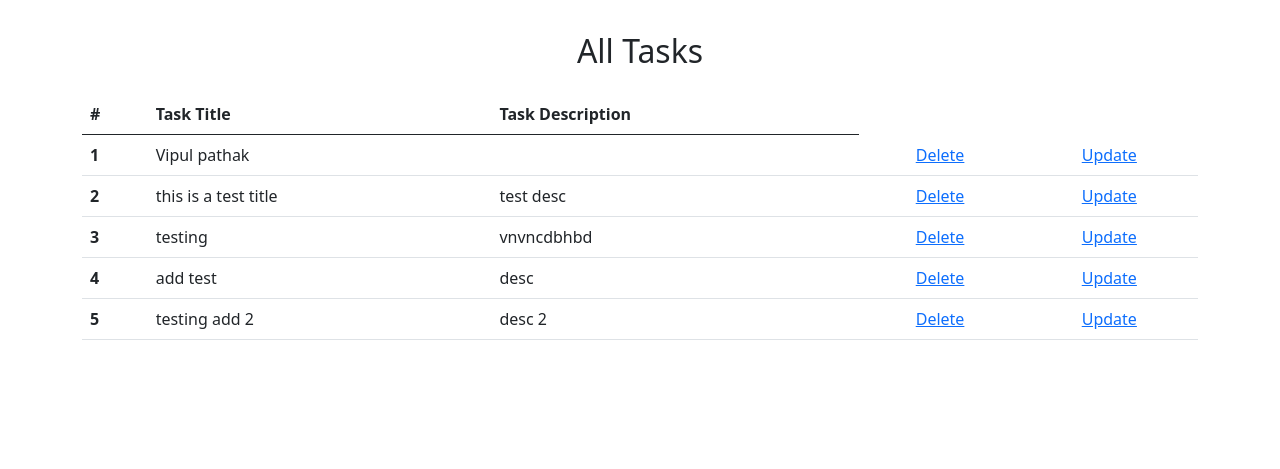
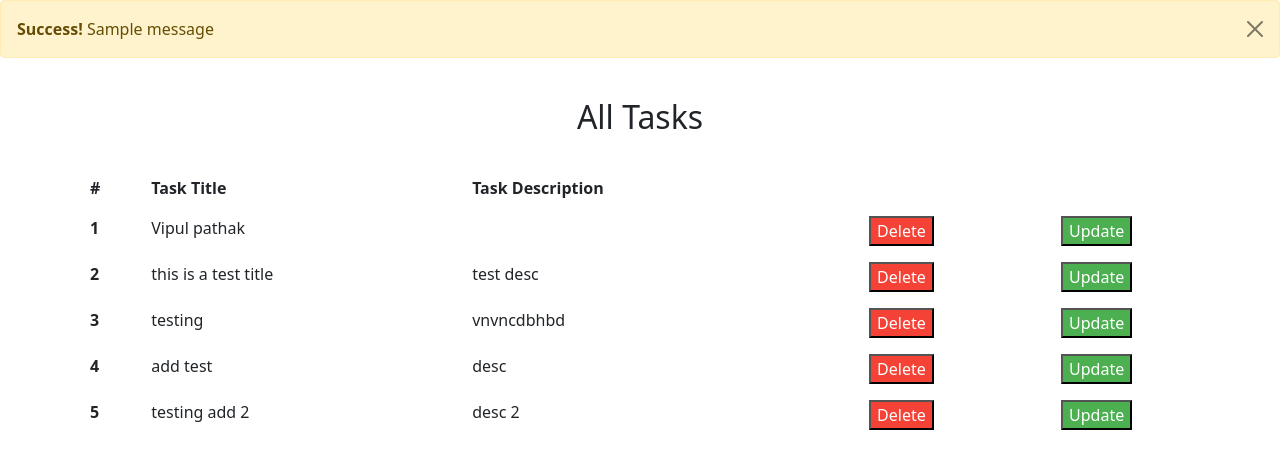
Before and after one commit to vipulpathak97/TodoAppDjango, a Django app: page /tasks in a window 1280 px wide. Shown: the part 56-525 px from the top of the page. Run offline with Django 3.2, Linux system fonts and the light colour scheme; data comes from the database, SQL or seed files in the repository; both versions use the stored data as it was after the commit; one stand-in notice (Sample message) is shown.

Commit message:
update changes

```diff
--- a/ToDoApp/templates/index.html
+++ b/ToDoApp/templates/index.html
@@ -1,5 +1,6 @@
 <!doctype html>
 <html lang="en">
+
   <head>
     <!-- Required meta tags -->
     <meta charset="utf-8">
@@ -32,12 +33,12 @@
         </div>
       </div>
     </nav>
-    {% if success %}
+    <!--{% if success %}
     <div class="alert alert-success alert-dismissible fade show" role="alert">
       <strong>Success</strong> Your task has been added to the list
       <button type="button" class="btn-close" data-bs-dismiss="alert" aria-label="Close"></button>
     </div>
-    {% endif %}
+    {% endif %}-->
     <div class="container my-3">
       <h2 class="text-center">Welcome To ToDo List - Add a Task</h2>
       <form action="/" method="post">
--- a/ToDoApp/templates/tasks.html
+++ b/ToDoApp/templates/tasks.html
@@ -32,10 +32,23 @@
       </div>
     </nav>
 
+    {% block content %}
+      {% if messages %}
+        {% for message in messages %}
+          <div class="alert alert-warning alert-dismissible fade show" role="alert">
+            <strong>Success!</strong>
+              <button type="button" class="btn-close" data-bs-dismiss="alert" aria-label="Close"></button>
+              {{ message }}
+          </div>
+        {% endfor %}
+
+      {% endif %}
+    {% endblock %}
+
     <div class="container my-3">
-      <h2 class="text-center py-3">All Tasks</h2>
-      <table class="table">
-        <thead>
+      <h2 class="text-center py-4">All Tasks</h2>
+      <table class="table table-borderless table-hover">
+        <thead class="thead-dark">
           <tr>
             <th scope="col">#</th>
             <th scope="col">Task Title</th>
@@ -49,15 +62,49 @@
             <th scope="row">{{forloop.counter}}</th>
             <td>{{task.taskTitle}}</td>
             <td>{{task.taskDesc}}</td>
-            <td><center><a href="{% url 'delete' task.id %}">Delete</a></center></td>
-            <td><center><a href="{% url 'update_task' task.id %}">Update</a></center></td>
+            <td><center><button style="background-color:#f44336"><a style="text-decoration:none; color:white" href="{% url 'delete' task.id %}">Delete</a></button></center></td>
+            <td><center><button style="text-decoration:none; background-color:#4CAF50; color:white" data-bs-toggle="modal" data-bs-target="#exampleModal">Update</button></center></td>
           </tr>
+
+          <div class="modal fade" id="exampleModal" tabindex="-1" aria-labelledby="exampleModalLabel" aria-hidden="true">
+  <div class="modal-dialog">
+    <div class="modal-content">
+      <div class="modal-header">
+        <h5 class="modal-title" id="exampleModalLabel">Update Task</h5>
+        <button type="button" class="btn-close" data-bs-dismiss="modal" aria-label="Close"></button>
+      </div>
+      <div class="modal-body">
+        <form method="post" action="{% url 'update_task' task.id %}">
+         {% csrf_token %}
+          <div class="mb-3">
+            <label for="title" class="form-label">Task Title:</label>
+            <input type="text" class="form-control" id="title" name="title">
+          </div>
+          <div class="mb-3">
+            <label for="desc" class="form-label">Task Description:</label>
+            <textarea class="form-control" id="desc" name="desc"></textarea>
+          </div>
+           <button type="button" class="btn btn-secondary" data-bs-dismiss="modal">Close</button>
+        <button type="submit" class="btn btn-primary" value="update_task">Save Changes</button>
+        </form>
+      </div>
+
+    </div>
+  </div>
+</div>
         {% endfor %}
 
         </tbody>
       </table>
 
     </div>
+
+
+
+
+
+
+
 
 
     <!-- Optional JavaScript; choose one of the two! -->
--- a/todolist/forms.py
+++ b/todolist/forms.py
@@ -1,7 +1,7 @@
 from django import forms
 from .models import Task
 
-class Taskform(forms.ModelForm):
-    class meta:
+class TaskForm(forms.ModelForm):
+    class Meta:
         model = Task
-        fields = ["item", "completed"]
+        fields = ["taskTitle", "taskDesc"]
--- a/todolist/models.py
+++ b/todolist/models.py
@@ -7,4 +7,4 @@ class Task(models.Model):
     time = models.DateTimeField(auto_now_add=True)
 
     def __str__(self):
-        return self.taskTitle
+        return self.taskTitle + ' | ' + str(self.taskDesc)
--- a/todolist/urls.py
+++ b/todolist/urls.py
@@ -22,5 +22,5 @@ urlpatterns = [
     path('', views.todolist, name='todolist'),
     path('tasks', views.tasks, name='tasks'),
     path('delete/<list_id>', views.delete, name="delete"),
-    path('update_task/<list_id>', views.update_task, name='update_task')
+    path('update_task/<list_id>', views.update_task, name='update_task'),
 ]
--- a/todolist/views.py
+++ b/todolist/views.py
@@ -1,43 +1,82 @@
-from django.shortcuts import render, redirect
-from django.http import HttpResponse
-from todolist.models import Task
-from todolist.forms import Taskform
+import django
+from django.shortcuts import render, redirect, get_object_or_404
+from django.http import HttpResponse, HttpResponseRedirect
+from .models import Task
+from .forms import TaskForm
 from django.contrib import messages
+from django.urls import reverse
+import logging
+
+logger = logging.getLogger(__name__)
 
 # Create your views here.
 def todolist(request):
-    context = {'success': False}
+
+    #context = {'success': False}
     if request.method == "POST":
         title = request.POST['title']
         desc = request.POST['desc']
-        print(title, desc)
         ins = Task(taskTitle=title, taskDesc=desc)
         ins.save()
-        context = {'success': True}
-    return render(request, 'index.html', context)
+        print(ins, "this is the added")
+        item = Task.objects.get(taskTitle=title)
+        print(item.id, "this is the id")
+        logger.error("logger")
+        #context = {'success': True}
+        messages.success(request, ('Item has been Added'))
+        return redirect('tasks')
+    return render(request, 'index.html')
 
 def tasks(request):
     allTasks = Task.objects.all()
-
     context = {'tasks': allTasks}
     return render(request, 'tasks.html', context)
 
 def delete(request, list_id):
     item = Task.objects.get(pk=list_id)
     item.delete()
-    messages.success(request, ('Item has been deleted!'))
+    print("deleted")
+    print(item.id, "deleted id")
+    messages.success(request, ('Item has been deleted'))
     return redirect('tasks')
 
 def update_task(request, list_id):
     if request.method == "POST":
         item = Task.objects.get(pk=list_id)
+        print(item, "this is the item")
+        print(item.taskDesc)
+        print(item.taskTitle, "this is the title")
+        title = request.POST['title']
+        desc = request.POST['desc']
+        item.taskTitle=title
+        item.taskDesc=desc
+        item.save()
+        print(item, "updated")
+        print(Task.objects.get(id=list_id))
+        print(title, desc, "this is the updated")
 
-        form = Taskform(request.POST or None, instance=item)
+        #ins = Task(taskTitle=title, taskDesc=desc)
+        #ins.save()
+        allTasks = Task.objects.all()
+        context = {'tasks': allTasks}
+        #id1 = list_id
+        #return render(request, 'tasks.html', context)
+        return redirect('tasks')
 
-        if form.is_valid():
-            messages.success(request, ('Item has been Updated!'))
-            form.save()
-            return redirect("index")
-    else:
-        item = Task.objects.get(pk=list_id)
-        return render(request, "update_task.html", {"item": item})
+
+
+
+
+
+
+    #if request.method == "POST":
+        #item = Task.objects.get(id=list_id)
+        #form = TaskForm(request.POST, instance=item)
+
+        #if form.is_valid():
+            #form.save()
+            #messages.success(request, ('Item has been Updated!'))
+            #return redirect("tasks")
+    #else:
+        #item = Task.objects.get(id=list_id)
+        #return render(request, 'tasks.html', {'form': form})
```
Also changed, not shown: ToDoApp/templates/update_task.html (+0 -19 lines), db.sqlite3.
